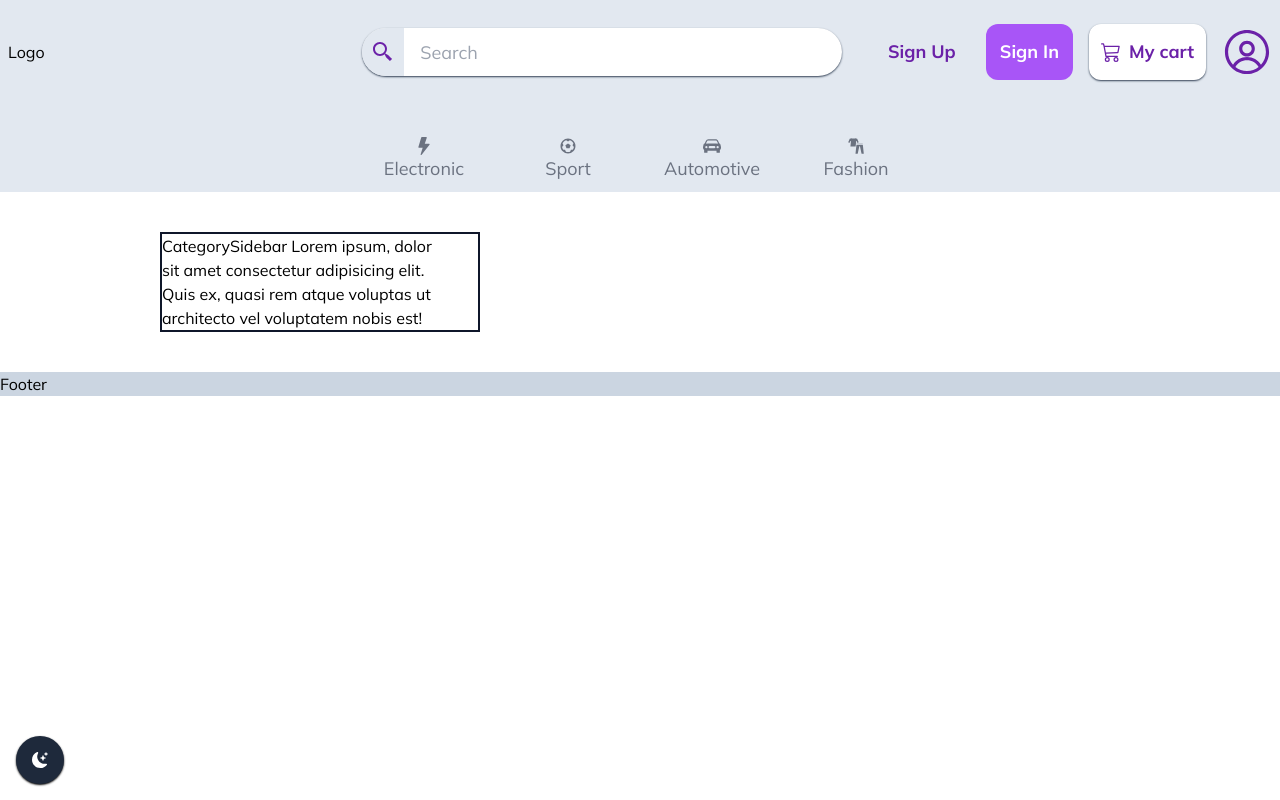
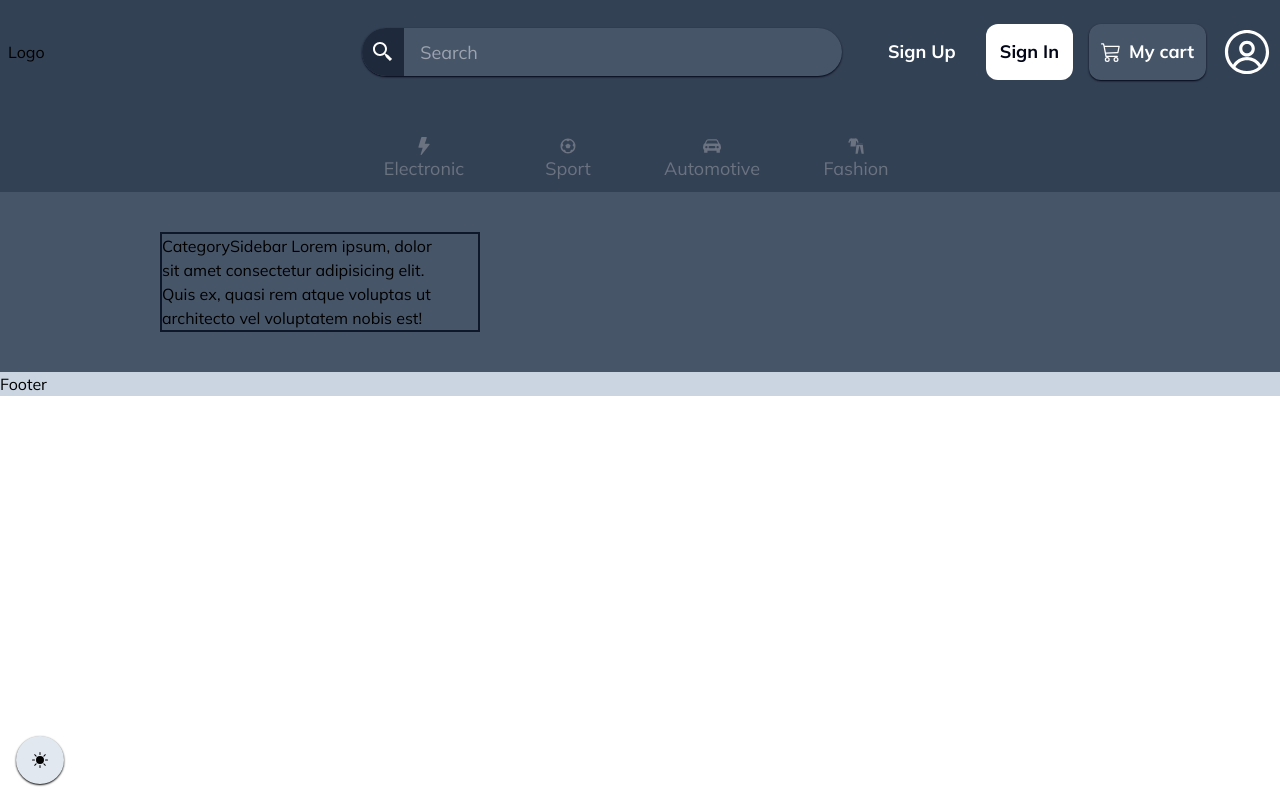
Before and after one commit to b4kii/sales-platform-front, a React (Vite) app: page / in a window 1280 px wide. Built offline with nearby package versions, Linux system fonts and the light colour scheme.

Commit message:
update theme logic

```diff
--- a/src/components/ThemeButton.jsx
+++ b/src/components/ThemeButton.jsx
@@ -7,17 +7,13 @@ const ThemeButton = () => {
   const themeStore = useThemeStore();
 
   useEffect(() => {
-    const theme = localStorage.getItem("market-theme");
+    let  theme = localStorage.getItem("market-theme");
     if (!theme) {
       localStorage.setItem("market-theme", "light");
+    } else {
+      theme = themeStore.isLight ? "light" : "dark";
+      localStorage.setItem("market-theme", theme);
     }
-
-    if (themeStore.isLight) {
-      localStorage.setItem("market-theme", "light");
-    } else {
-      localStorage.setItem("market-theme", "dark");
-    }
-
   }, [themeStore.isLight]);
 
   return (
--- a/src/hooks/useThemeStore.js
+++ b/src/hooks/useThemeStore.js
@@ -1,9 +1,10 @@
 import { create } from "zustand";
 
 const theme = localStorage.getItem("market-theme");
+const isLight = theme === "light";
 
 const useThemeStore = create(set => ({
-  isLight: theme ? theme === "light" ? true : false : true,
+  isLight: isLight,
   toggleTheme: () => set((state) => ({ isLight: !state.isLight})),
 }));
 
```
